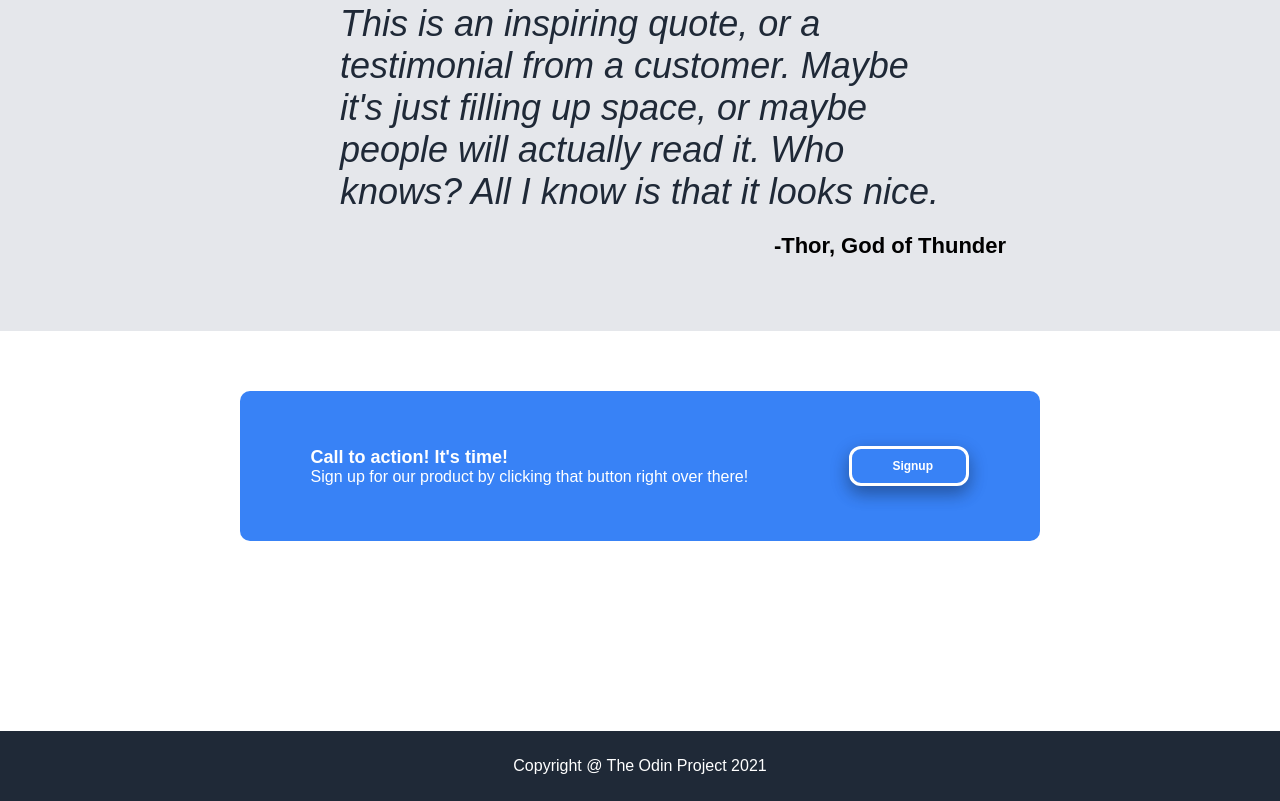
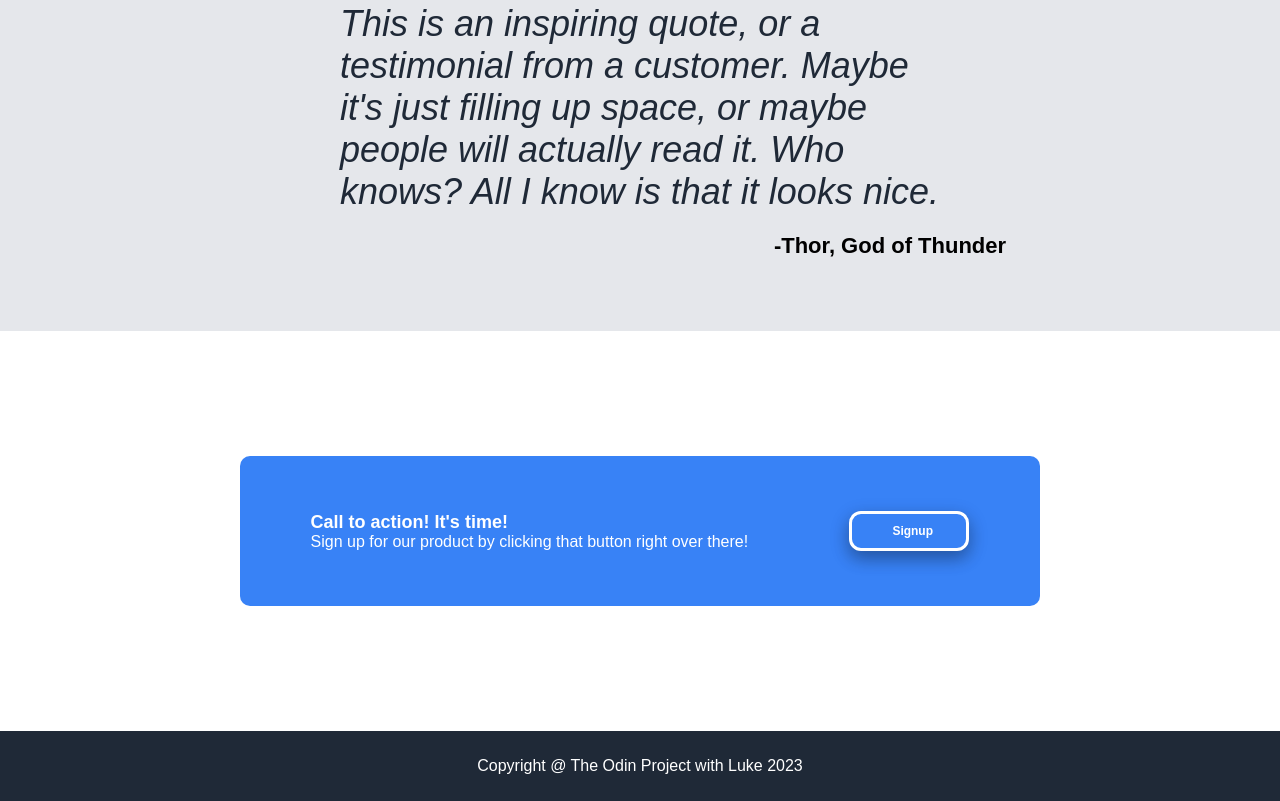
Before and after one commit to Luke4771/odin-landing, a plain HTML site: page index.html in a window 1280 px wide. Shown: the part 1009-1810 px from the top of the page. Drawn offline with Linux system fonts and the light colour scheme.

Commit message:
Adjust c2a and footer

```diff
--- a/index.html
+++ b/index.html
@@ -102,7 +102,7 @@
 
 <div class="footer">
     <div class ft1>
-        Copyright @ The Odin Project 2021
+        Copyright @ The Odin Project with Luke 2023
     </div>
 
 </div>
--- a/styles.css
+++ b/styles.css
@@ -189,6 +189,7 @@ button  {
     height:400px;
     display:flex;
     justify-content: center;
+    align-items: center;
 }
 
 .c2a-container {
```
